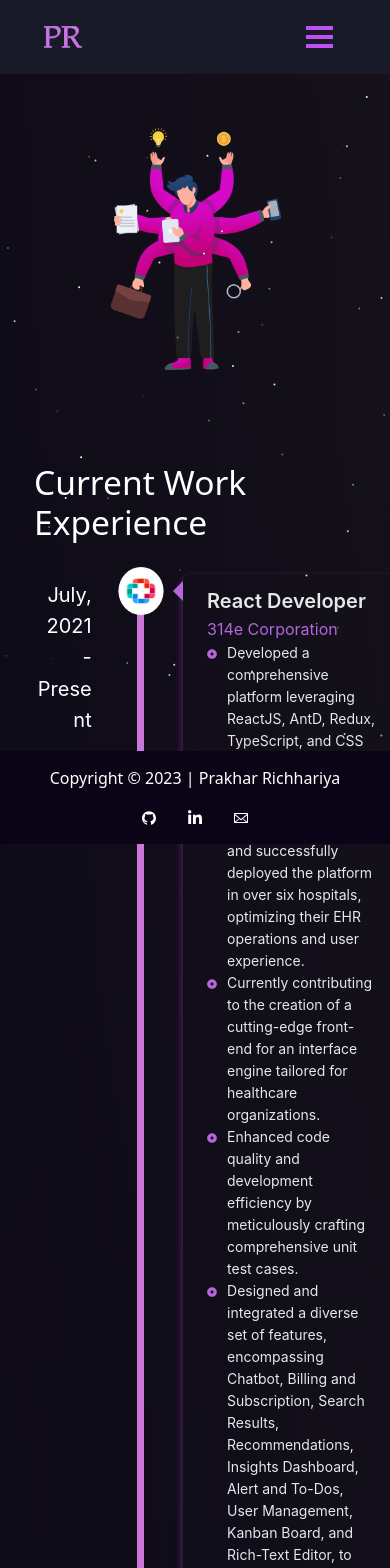
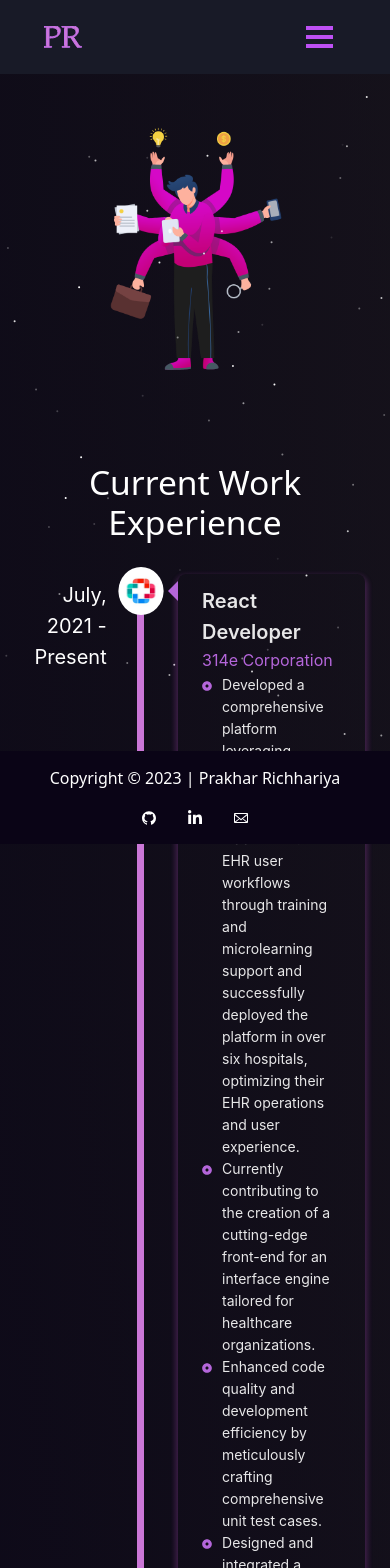
Before and after one commit to prakharrichhariya/Portfolio, a React (Create React App) app: page /experience in a window 390 px wide. Shown: the top 1568 px of the page. Built offline with nearby package versions, Linux system fonts and the light colour scheme.

Commit message:
scroll fix

```diff
--- a/src/App.tsx
+++ b/src/App.tsx
@@ -40,9 +40,8 @@ const App: React.FC = () => {
 					},
 				}}
 			>
-				<div className='app' id={initialLoad ? 'no-scroll' : 'scroll'}>
+				<div className='App' id={initialLoad ? 'no-scroll' : 'scroll'}>
 					<NavBar />
-					<div className='main-app'>
 					<ScrollToTop />
 					<Routes>
 						<Route path='/' element={<Home />} />
@@ -52,7 +51,6 @@ const App: React.FC = () => {
 						<Route path='/resume' element={<Resume />} />
 						<Route path='*' element={<Navigate to='/' />} />
 					</Routes>
-					</div>
 					<Footer />
 				</div>
 			</ConfigProvider>
--- a/src/styles/style.css
+++ b/src/styles/style.css
@@ -387,14 +387,21 @@ button:focus {
 /* --------- */
 .project-section {
 	position: relative !important;
-	padding-top: 95px !important;
+	padding-top: 110px !important;
 	padding-bottom: 50px !important;
 	background-image: var(--section-background-color) !important;
 }
 
+@media (max-width: 767px) {
+	.project-section {
+		padding-top: 120px !important;
+		padding-bottom: 75px !important;
+	}
+}
+
 .project-card {
-	padding-top: 22px !important;
-	padding-bottom: 22px !important;
+	padding-top: 25px !important;
+	padding-bottom: 25px !important;
 	padding-left: 25px !important;
 	padding-right: 25px !important;
 	height: auto !important;
@@ -553,6 +560,13 @@ button:focus {
 	color: white !important;
 }
 
+@media (max-width: 767px) {
+	.resume-section {
+		padding-top: 120px !important;
+		padding-bottom: 120px !important;
+	}
+}
+
 .resume {
 	padding-top: 50px;
 	padding-bottom: 50px;
@@ -647,6 +661,13 @@ button:focus {
 	padding-right: 35px !important;
 }
 
+@media (max-width: 767px) {
+	.work-ex-timeline .ant-timeline-item-label {
+		width: calc(35% - 20px) !important;
+		padding-right: 20px !important;
+	}
+}
+
 .work-ex-timeline .ant-timeline-item-tail {
 	inset-inline-start: 32% !important;
 }
@@ -658,6 +679,13 @@ button:focus {
 .work-ex-timeline .ant-timeline-item-content {
 	inset-inline-start: calc(32% + 20px) !important;
 	width: 68% !important;
+}
+
+@media (max-width: 767px) {
+	.work-ex-timeline .ant-timeline-item-content {
+		inset-inline-start: calc(32% + 15px) !important;
+		width: 58% !important;
+	}
 }
 
 .work-ex-timeline .ant-timeline-item {
```
Also changed, not shown: src/setupTests.js (deleted, +0 -5 lines), src/App.css (indentation only), 1 other file (tests, documents, lock files or other folders). Lines whose indentation alone changed are shown as unchanged.
